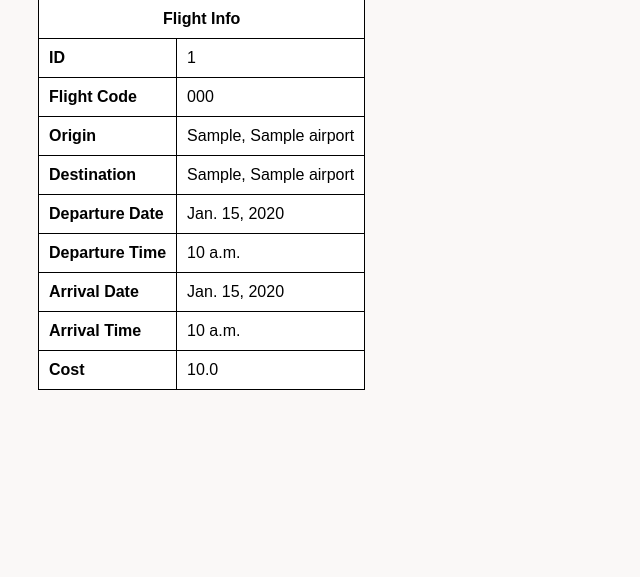
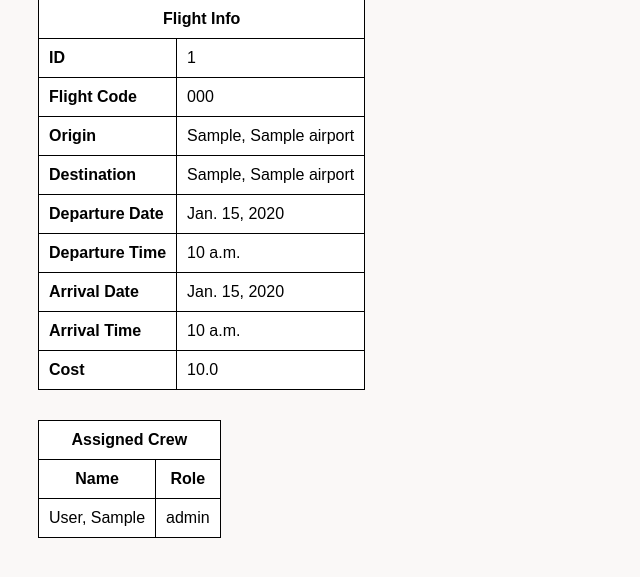
Before and after one commit to temujin-lampasa/MagisAir, a Django app: page /crew_assignments/flight/1 in a window 1280 px wide. Shown: the part 39-616 px from the top of the page, without its empty margins (0-640 px from the left). Run offline with Django 3.2, Linux system fonts and the light colour scheme; tables that the repository leaves empty hold one stand-in row (values such as "Sample post").

Commit message:
Add assigned crew to FlightDetailView

```diff
--- a/src/crew_assignments/queries.py
+++ b/src/crew_assignments/queries.py
@@ -29,3 +29,28 @@ class QueryList:
         cursor.execute(q, (crew_ID,))
         assigned_flights = cursor.fetchall()
         return assigned_flights
+
+    def assigned_crew_query(flight_ID):
+        """Get the assigned crew for a flight.
+        Format: (fname, lname, role)"""
+        q = """
+        SELECT
+        b.crew_fname,
+        b.crew_lname,
+        b.crew_role
+        FROM
+          (
+            SELECT *
+            FROM scheduled_flight a
+            JOIN crew_assignment b
+            ON (a.flight_ID = b.flight_ID)
+            WHERE a.flight_ID=%s
+          ) a
+        JOIN crew b
+        ON (a.crew_ID=b.crew_ID);
+        """
+
+        cursor = connection.cursor()
+        cursor.execute(q, (flight_ID,))
+        assigned_crew = cursor.fetchall()
+        return assigned_crew
--- a/src/crew_assignments/templates/crew_assignments/crew_detail.html
+++ b/src/crew_assignments/templates/crew_assignments/crew_detail.html
@@ -22,7 +22,7 @@
 
 
   {% if assigned_flights %}
-  <div id="assigned_flights">
+  <div class="assigned">
     <table>
       <tr>
         <th colspan=4> Assigned Flights </th>
--- a/src/crew_assignments/templates/crew_assignments/flight_detail.html
+++ b/src/crew_assignments/templates/crew_assignments/flight_detail.html
@@ -43,6 +43,24 @@
     <td> {{object.flight_cost}} </td>
   </tr>
 </table>
+
+<div class="assigned">
+  <table>
+    <tr>
+      <th colspan=2> Assigned Crew </th>
+    </tr>
+    <tr>
+      <th> Name </th>
+      <th> Role </th>
+    </tr>
+    {% for crew_member in assigned_crew %}
+    <tr>
+      <td> {{crew_member.1}}, {{crew_member.0}} </td>
+      <td> {{crew_member.2}} </td>
+    </tr>
+    {% endfor %}
+  </table>
+</div>
 </div>
 
 {% endblock %}
--- a/src/crew_assignments/views.py
+++ b/src/crew_assignments/views.py
@@ -46,3 +46,9 @@ class FlightDetailView(DetailView):
     def get_object(self):
         id_ = self.kwargs.get("flight_id")
         return get_object_or_404(ScheduledFlight, flight_id=id_)
+
+    def get_context_data(self, **kwargs):
+        context = super().get_context_data(**kwargs)
+        assigned_crew = QueryList.assigned_crew_query(self.kwargs.get("flight_id"))
+        context['assigned_crew'] = assigned_crew
+        return context
--- a/src/passenger_view/static/passenger_view/style.css
+++ b/src/passenger_view/static/passenger_view/style.css
@@ -167,6 +167,6 @@ label {
   padding-left: 30px;
 }
 
-#assigned_flights {
+.assigned {
   padding-top: 30px;
 }
```
